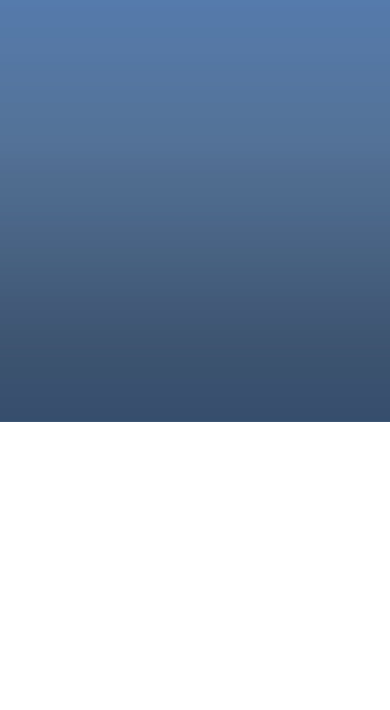
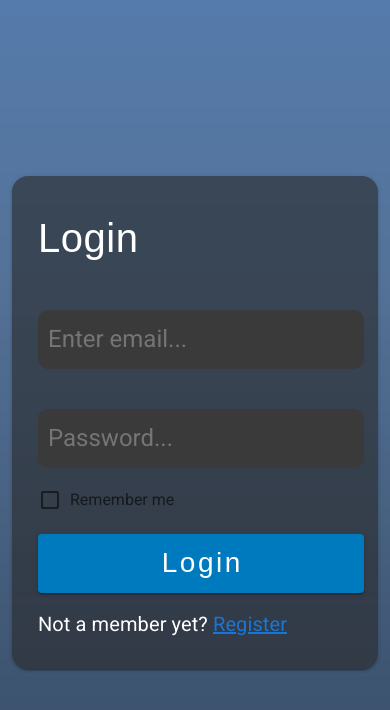
Before and after one commit to alekstrselicc/TextMeApp, a Vue app in the folder web/text-app/: page /login in a window 390 px wide. Shown: the top 710 px of the page. Built offline with nearby package versions, Linux system fonts and the light colour scheme.

Commit message:
responsive login...

```diff
--- a/web/text-app/src/App.vue
+++ b/web/text-app/src/App.vue
@@ -29,10 +29,5 @@ export default Vue.extend({
     background-image: url('./assets/ozadje.jpg');
     background-size: cover;
   }
-  @media only screen and (max-width: 960px){
-    main{
-      background-size: 100% 50%;
-    }
-  }
 
 </style>
--- a/web/text-app/src/router/index.ts
+++ b/web/text-app/src/router/index.ts
@@ -1,5 +1,6 @@
 import Vue from 'vue'
 import VueRouter, { RouteConfig } from 'vue-router'
+import { component } from 'vue/types/umd'
 import HomeView from '../views/HomeView.vue'
 
 Vue.use(VueRouter)
@@ -17,7 +18,13 @@ const routes: Array<RouteConfig> = [
     // this generates a separate chunk (about.[hash].js) for this route
     // which is lazy-loaded when the route is visited.
     component: () => import(/* webpackChunkName: "about" */ '../views/AboutView.vue')
+  },
+  {
+    path: '/login',
+    name: 'login',
+    component: () => import( '../views/LoginView.vue')
   }
+
 ]
 
 const router = new VueRouter({
--- a/web/text-app/src/views/HomeView.vue
+++ b/web/text-app/src/views/HomeView.vue
@@ -12,7 +12,7 @@
 
     <v-layout column align-center>
       <div class="register_mobile hidden-md-and-up">
-        <p>Not a mmeber yet?</p>
+        <p>Not a memeber yet?</p>
         <p>What are you waiting for? Register now</p>
       </div>
         <v-btn class="hidden-md-and-up custom_button mt-8" rounded>Register</v-btn>
--- /dev/null
+++ b/web/text-app/src/views/LoginView.vue
@@ -0,0 +1,142 @@
+<template>
+    <v-container class="fill-height justify-center">
+        <v-card class="login_card rounded-xl" color="rgb(41, 41, 41, 0.6)" >
+                <v-card-title class="title_login">Login</v-card-title>
+                <v-card-text>
+                    <form ref="form" @submit.prevent="loginFunc()">
+                        <input type="text" class="form_inputs mt-10" id="username" placeholder="Enter email...">
+                        <input type="text" class="form_inputs mt-10" id="username" placeholder="Password...">
+
+                        <v-checkbox label="Remember me" class="check_box_login" color="white" ></v-checkbox>
+                        <v-btn class="submit_login_btn">Login</v-btn>
+                        <div class="member_text">
+                        <p>Not a member yet?      <a href="#">Register</a></p>
+                        </div>
+                    </form>
+                </v-card-text>
+
+
+        </v-card>
+    </v-container>
+</template>
+
+
+
+<script lang="ts">
+  import Vue from 'vue'
+  export default Vue.extend({
+      name:"Login",
+      data() {
+          return {
+              username: "",
+              password: "",
+          };
+      },
+      methods: {
+          loginFunc(){
+              const { username } = this;
+          }
+      }
+  })
+</script>
+
+
+<style>
+    .login_card{
+        width:550px;
+        height: 733px;
+    }
+    .title_login{
+        color: white;
+        font-size: 50px !important;
+        font-family: Arial;
+        margin-top: 70px;
+        margin-left: 40px;
+    }
+
+    .form_inputs{
+        color: white;
+        background-color: rgba(58, 58, 58, 1);
+        width: 460px;
+        height: 66px;
+        border-radius: 10px;
+        margin-left: 40px;
+        font-size: 28px;
+        padding: 10px;
+    }
+    .form_inputs::placeholder{
+        color: rgba(0, 0, 0, 0,5);
+    }
+    .check_box_login{
+        margin-left: 40px;
+        font-size: 18px !important;
+        color: white !important;
+    }
+    .submit_login_btn{
+        min-width: 460px!important;
+        height: 68px !important;
+        text-transform: capitalize !important;
+        font-size: 28px !important;
+        margin-left: 40px;
+        color: white !important;
+        background-color: #007ABE !important;
+        font-family: Arial;
+    }
+    .member_text{
+        color: white;
+        margin-left: 40px;
+        margin-top: 20px;
+        font-size: 20px;
+    }
+    @media (max-width: 780px) {
+        .login_card{
+            width:395px;
+            height: 493px;
+        }
+        .title_login{
+            color: white;
+            font-size: 40px !important;
+            font-family: Arial;
+            margin-left: 10px;
+            margin-top: 30px;
+        }
+        .form_inputs{
+            color: white;
+            background-color: rgba(58, 58, 58, 1);
+            width: 326px;
+            height: 59px;
+            border-radius: 10px;
+            margin-left: 10px;
+            font-size: 24px;
+            padding: 10px;
+        }
+        .form_inputs::placeholder{
+            color: rgba(0, 0, 0, 0,5);
+        }
+        .check_box_login{
+            margin-left: 10px;
+            font-size: 18px !important;
+            color: white !important;
+        }
+        .submit_login_btn{
+            min-width: 326px!important;
+            height: 59px !important;
+            text-transform: capitalize !important;
+            font-size: 28px !important;
+            margin-left: 10px;
+            color: white !important;
+            background-color: #007ABE !important;
+            font-family: Arial;
+        }
+        .member_text{
+            color: white;
+            margin-left: 10px;
+            margin-top: 20px;
+            font-size: 20px;
+        }
+    }
+
+
+
+
+</style>
```
